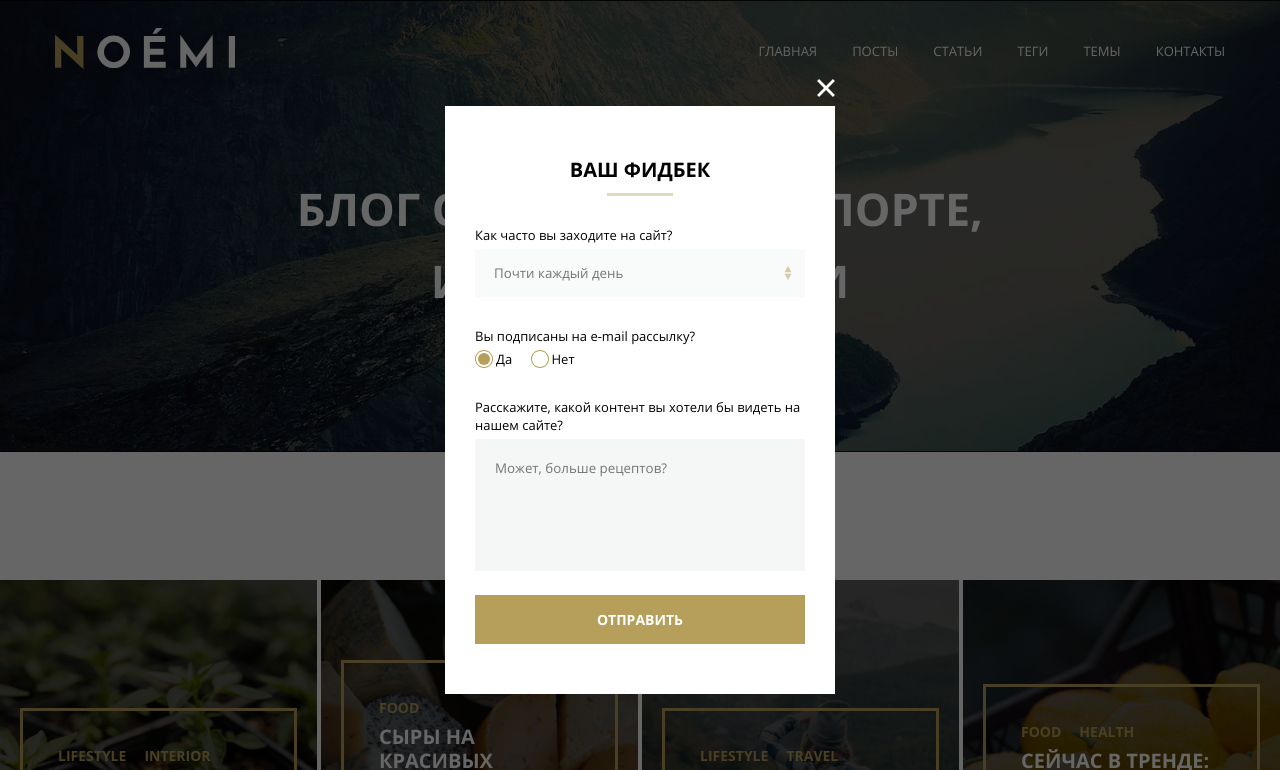
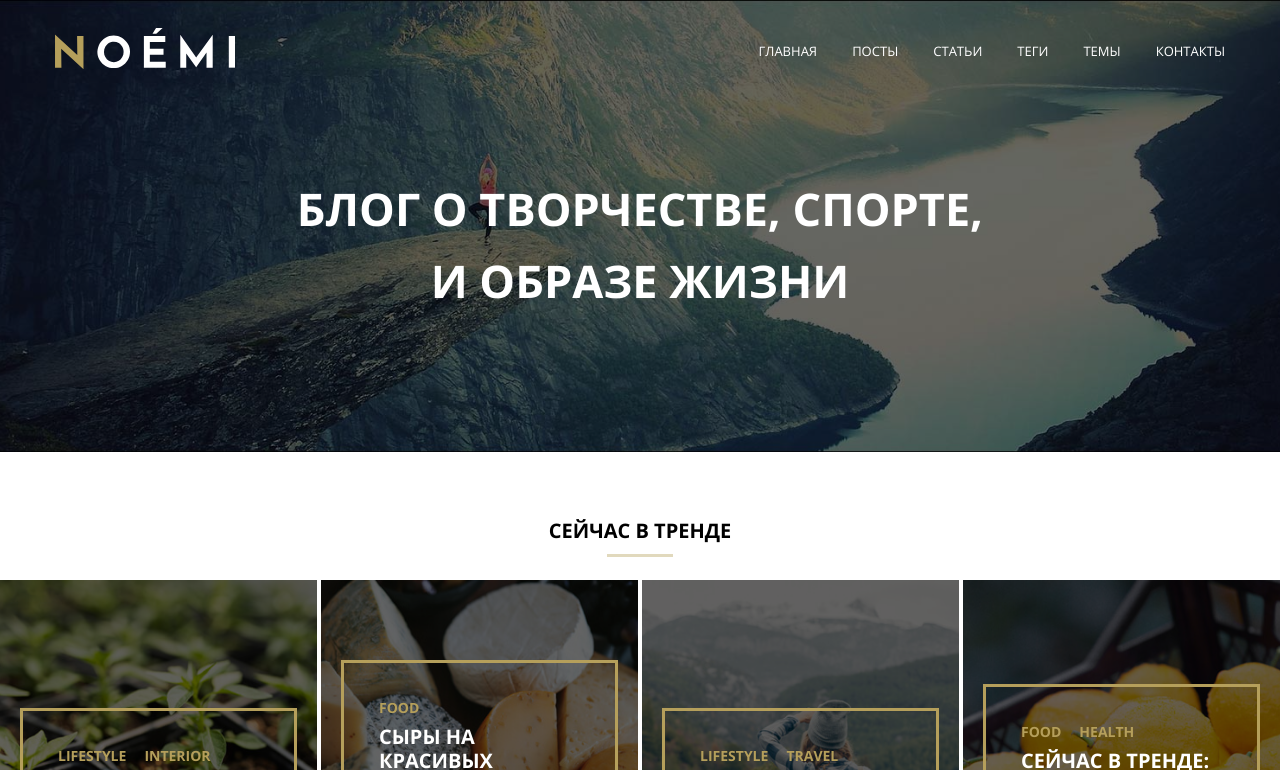
Before and after one commit to cool-monsoon/mq-diplom, a plain HTML site: page index.html in a window 1280 px wide. Shown: the top 770 px of the page. Drawn offline with Linux system fonts and the light colour scheme; files whose address does not match are found by name.

Commit message:
Add files via upload

```diff
--- a/index.html
+++ b/index.html
@@ -484,7 +484,7 @@
 		<a class="copyright" href="#0">Copyright © 2009–2019 City Blog LLC.</a>
 	</footer>
 
-	<div class="popup">
+	<div class="popup popup-hidden">
 		<div class="popup-container">
 			<h2 class="content-header">ваш фидбек</h2>
 			<form class="popup-form">
```
